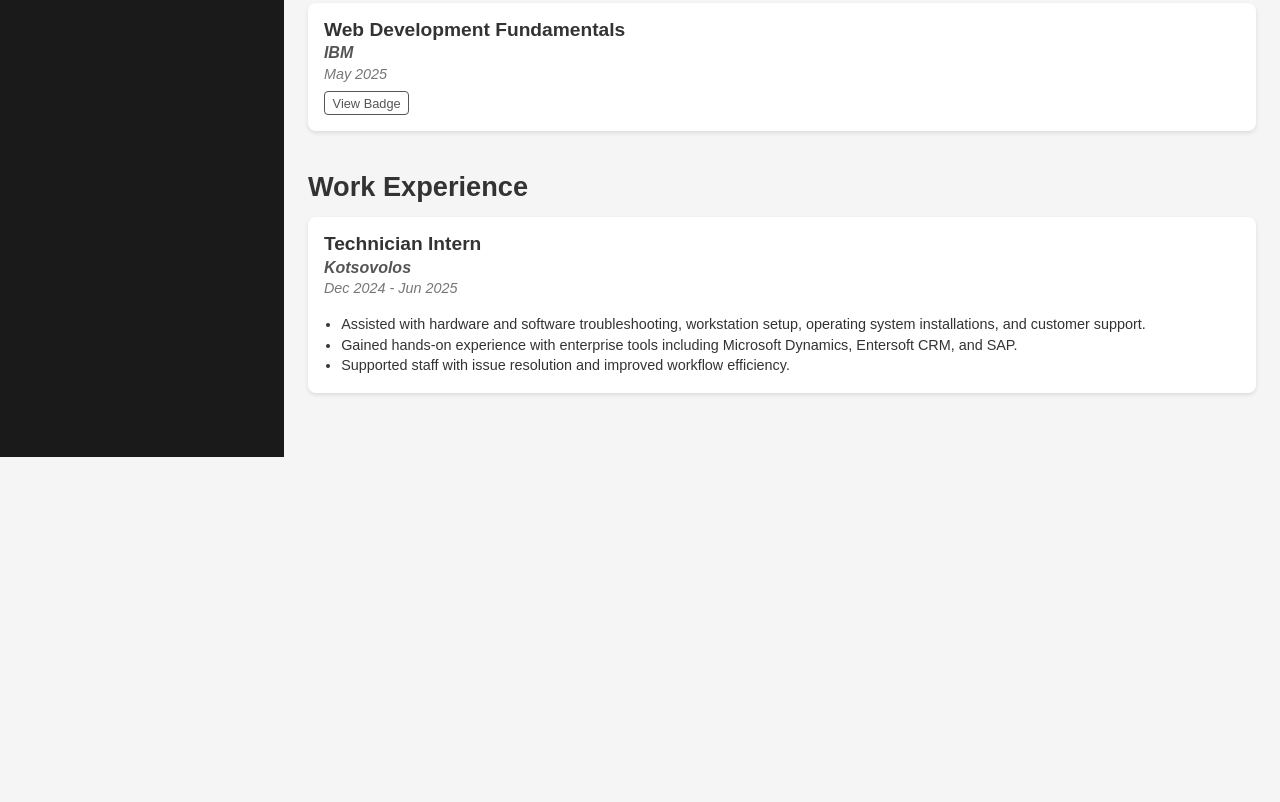
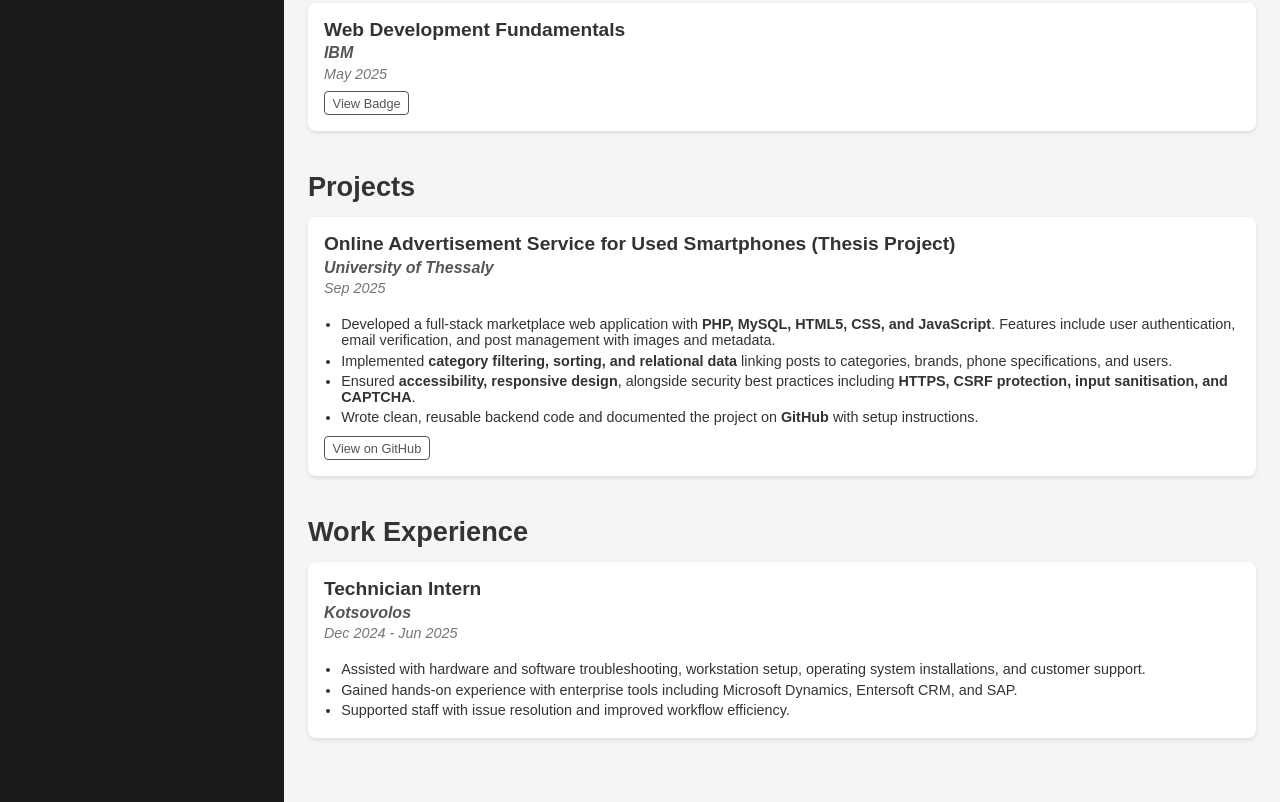
Before and after one commit to a-mamal/portfolio, a plain HTML site: page index.html in a window 1280 px wide. Shown: the part 1427-2229 px from the top of the page. Before the commit the page ends 1884 px from the top, so only its background shows below. Drawn offline with Linux system fonts and the light colour scheme.

Commit message:
Add Projects section with thesis project

```diff
--- a/css/styles.css
+++ b/css/styles.css
@@ -82,7 +82,8 @@ section h2 {
 .edu-item,
 .lang-item,
 .exp-item,
-.cert-item {
+.cert-item,
+.proj-item {
     margin-bottom: 1em;
     padding: 1em;
     background: white;
@@ -94,7 +95,8 @@ section h2 {
 .edu-item h3,
 .lang-item h3,
 .exp-item h3,
-.cert-item h3{
+.cert-item h3,
+.proj-item h3{
     margin-bottom: 0.2em;
     font-size: 1.2em;
 }
@@ -102,7 +104,8 @@ section h2 {
 .edu-item h4,
 .lang-item h4,
 .exp-item h4,
-.cert-item h4{
+.cert-item h4,
+.proj-item h4{
     margin-bottom: 0.2em;
     font-style:italic;
     font-size: 1em;
@@ -112,7 +115,8 @@ section h2 {
 .edu-item p,
 .lang-item p,
 .exp-item p,
-.cert-item p{
+.cert-item p,
+.proj-item p{
     margin-bottom: 0.2em;
     font-style: italic;
     font-size: 0.9em;
@@ -122,7 +126,8 @@ section h2 {
 .edu-item a,
 .lang-item a,
 .exp-item a,
-.cert-item a{
+.cert-item a,
+.proj-item a{
     margin-top: 0.5em;
     padding: 0.3em 0.6em;
     display: inline-block;
@@ -136,17 +141,20 @@ section h2 {
 .edu-item a:hover,
 .lang-item a:hover,
 .exp-item a:hover,
-.cert-item a:hover{
+.cert-item a:hover,
+.proj-item a:hover{
     background-color: #555;
     color: white;
 }
 
-.exp-item ul {
+.exp-item ul,
+.proj-item ul {
     padding: 1.2em 0 0 1.2em;
     list-style-type: disc;
     font-size: 0.9em;
 }
 
-.exp-item ul li {
+.exp-item ul li,
+.proj-item ul li {
     margin-bottom: 0.3em;
 }
--- a/index.html
+++ b/index.html
@@ -132,6 +132,22 @@
             </article>
         </section>
 
+        <section id="projects">
+            <h2>Projects</h2>
+            <article class="proj-item">
+                <h3>Online Advertisement Service for Used Smartphones (Thesis Project)</h3>
+                <h4>University of Thessaly</h4>
+                <p>Sep 2025</p>
+                <ul>
+                    <li>Developed a full-stack marketplace web application with <strong>PHP, MySQL, HTML5, CSS, and JavaScript</strong>. Features include user authentication, email verification, and post management with images and metadata.</li>
+                    <li>Implemented <strong>category filtering, sorting, and relational data</strong> linking posts to categories, brands, phone specifications, and users. </li>
+                    <li>Ensured <strong>accessibility, responsive design</strong>, alongside security best practices including <strong>HTTPS, CSRF protection, input sanitisation, and CAPTCHA</strong>. </li>
+                    <li>Wrote clean, reusable backend code and documented the project on <strong>GitHub</strong> with setup instructions.</li>
+                </ul>
+                <a href="https://github.com/a-mamal/thesis-ad-service" target="_blank">View on GitHub</a>
+            </article>
+        </section>
+
         <!-- work experience -->
          <section id="experience">
             <h2>Work Experience</h2>
```
